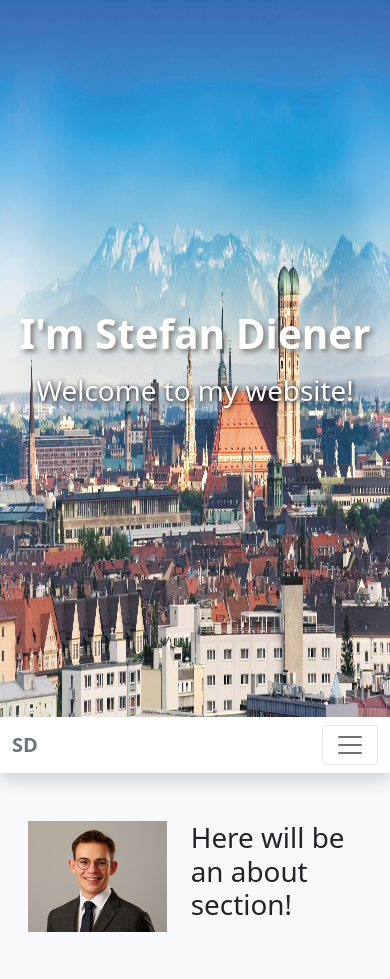
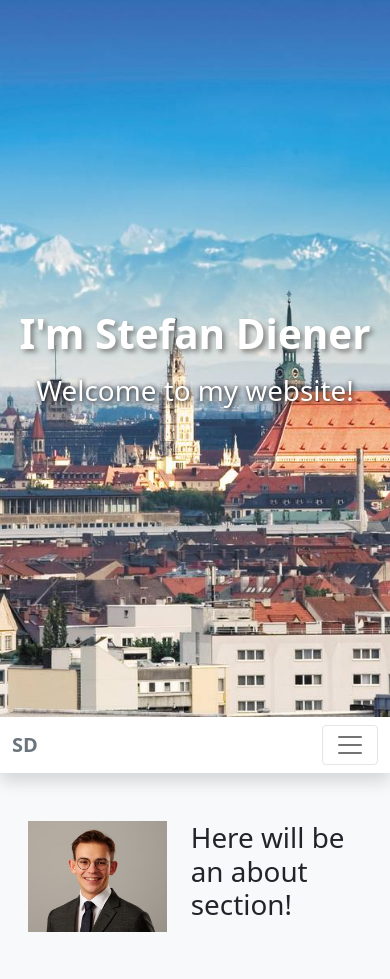
Before and after one commit to sddiener/FlaskApp, a Flask app: page / in a window 390 px wide. Shown: the top 979 px of the page. Run offline with Flask 2, Linux system fonts and the light colour scheme.

Commit message:
fixed mobile

```diff
--- a/templates/index.html
+++ b/templates/index.html
@@ -4,11 +4,16 @@
 <style>
     html body{
       background-image: url("../static/img/muc_alps2.jpg");
-      background-size: 100% auto;
+      background-size: cover;
       background-repeat: no-repeat;
       background-attachment: fixed;
+      background-position: 75% center;
     }
-</style><!--  background-size: cover for #intro background-->
+</style>
+<!--  for #html body
+    background-repeat: no-repeat;
+    background-attachment: fixed;
+-->
 {% endblock %}
 
 {% block body %}
```
